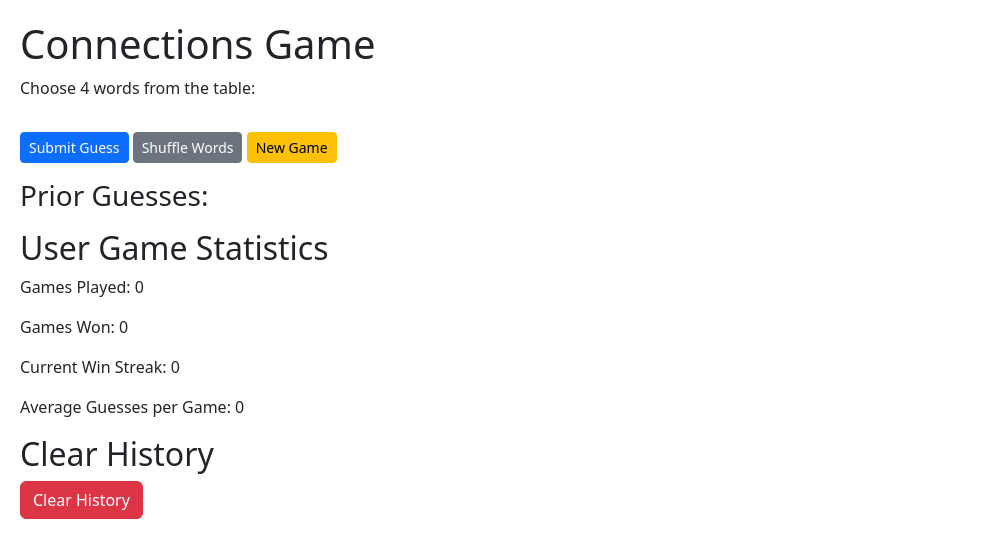
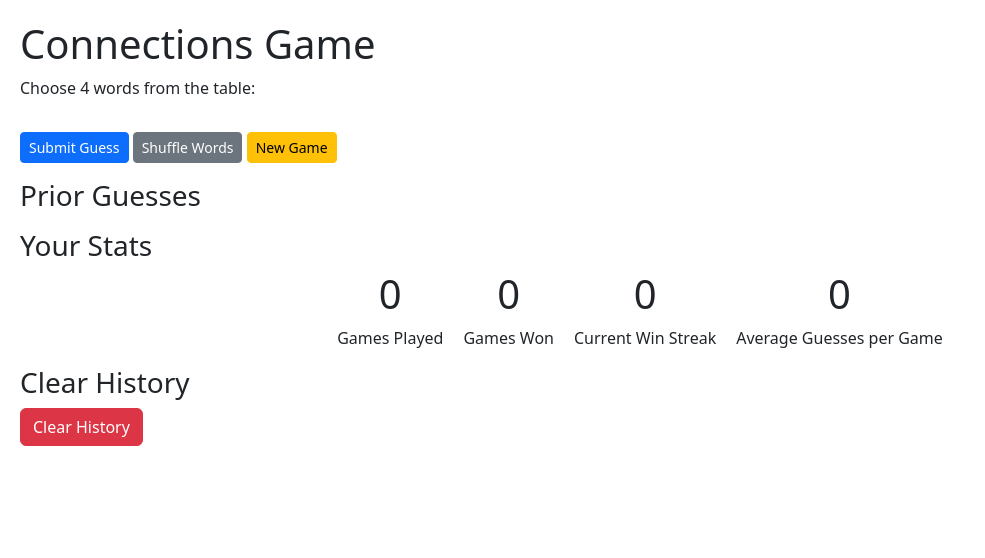
Before and after one commit to notadamkhan/Connections-Clone-JS, a plain HTML site: page index.html in a window 1280 px wide. Shown: the whole page, without its empty margins (0-985 px from the left). Drawn offline with nearby package versions, Linux system fonts and the light colour scheme; a script that the page names is missing.

Commit message:
Update stats section in index.html, and styles.css

```diff
--- a/index.html
+++ b/index.html
@@ -19,25 +19,47 @@
 
     <div id="game-section">
         <p>Choose 4 words from the table:</p>
-        <table id="word-table" class="table"></table>
+        <table id="word-table" class="mb-3"></table>
         <button id="submit-guess" class="btn btn-sm btn-primary">Submit Guess</button>
         <button id="shuffle-words" class="btn btn-sm btn-secondary">Shuffle Words</button>
         <button id="new-game" class="btn btn-sm btn-warning">New Game</button>
         <div id="error-message"></div>
-        <h3 class="mt-3">Prior Guesses:</h3>
+        <h3 class="mt-3">Prior Guesses</h3>
         <ul id="guess-list"></ul>
     </div>
 
-    <div id="stats-section">
-        <h2>User Game Statistics</h2>
+    <!-- <div id="stats-section">
         <p>Games Played: <span id="games-played">0</span></p>
         <p>Games Won: <span id="games-won">0</span></p>
         <p>Current Win Streak: <span id="win-streak">0</span></p>
         <p>Average Guesses per Game: <span id="avg-guesses">0</span></p>
+    </div> -->
+
+    <div id="stats-section">
+        <h3>Your Stats</h3>
+
+        <div class="stats-row">
+            <div class="stats-item">
+                <h1 id="games-played">0</h1>
+                <p>Games Played</p>
+            </div>
+            <div class="stats-item">
+                <h1 id="games-won">0</h1>
+                <p>Games Won</p>
+            </div>
+            <div class="stats-item">
+                <h1 id="win-streak">0</h1>
+                <p>Current Win Streak</p>
+            </div>
+            <div class="stats-item">
+                <h1 id="avg-guesses">0</h1>
+                <p>Average Guesses per Game</p>
+            </div>
+        </div>
     </div>
 
     <div id="clear-section">
-        <h2>Clear History</h2>
+        <h3>Clear History</h3>
         <button id="clear-history" class="btn btn-danger">Clear History</button>
     </div>
 
--- a/styles.css
+++ b/styles.css
@@ -16,3 +16,19 @@ td {
 .selected {
     background-color: rgb(224, 181, 75);
 }
+
+.stats-row {
+    display: flex;
+    justify-content: center;
+    align-items: center;
+    gap: 20px;
+}
+
+.stats-item {
+    text-align: center;
+}
+
+.stats-item h4,
+.stats-item p {
+    display: block;
+}
```
